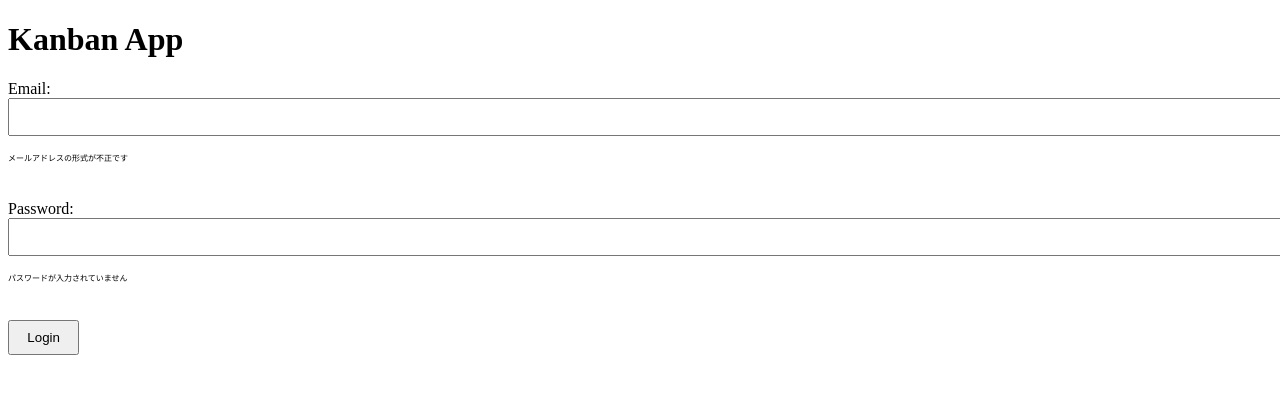
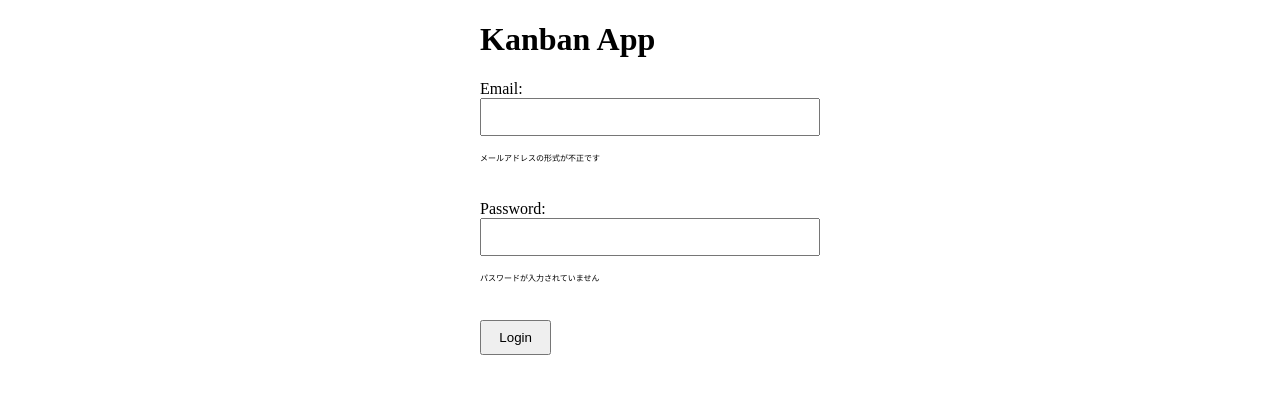
Before and after one commit to Amsel1676/kanban-app, a React (Create React App) app: page / in a window 1280 px wide. Shown: the top 394 px of the page. Built offline with nearby package versions, Linux system fonts and the light colour scheme.

Commit message:
Apply CSS Style

```diff
--- /dev/null
+++ b/src/components/templates/KbnLoginView.module.css
@@ -0,0 +1,4 @@
+.loginView {
+    width: 320px;
+    margin: auto;
+}
--- a/src/components/templates/KbnLoginView.tsx
+++ b/src/components/templates/KbnLoginView.tsx
@@ -1,5 +1,6 @@
 import React from 'react';
 import KbnLoginForm from '../molecules/KbnLoginForm';
+import styles from './KbnLoginView.module.css'
 
 function KbnLoginView() {
     const handleClickLogin = () => {
@@ -8,8 +9,10 @@ function KbnLoginView() {
 
     return (
         <React.Fragment>
-            <h1>Kanban App</h1>
-            <KbnLoginForm onClick={handleClickLogin} />
+            <div className={styles.loginView}>
+                <h1>Kanban App</h1>
+                <KbnLoginForm onClick={handleClickLogin} />
+            </div>
         </React.Fragment>
     )
 }
```
Also changed, not shown: 1 other file (tests, documents, lock files or other folders).
